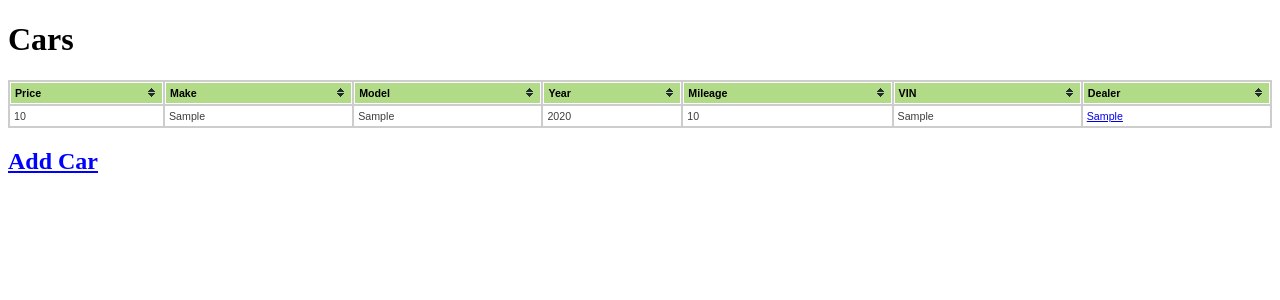
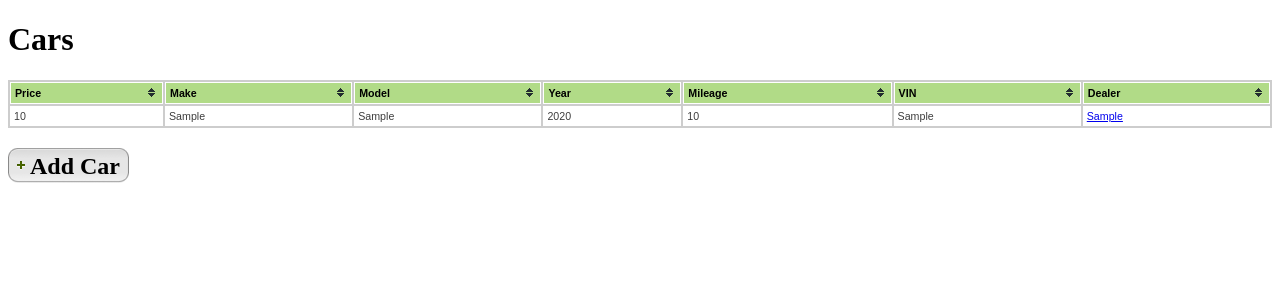
Before and after one commit to bakineggs/cars, a PHP site: page / in a window 1280 px wide. Shown: the top 300 px of the page. Run offline with PHP 8.4, Linux system fonts and the light colour scheme; tables that the repository leaves empty hold one stand-in row (values such as "Sample post").

Commit message:
style "Add Car" button

```diff
--- a/cars.js
+++ b/cars.js
@@ -47,4 +47,8 @@ $(document).ready(function() {
       }
     });
   });
+  $.each($('.plus_button'), function(i, el) {
+    contents = $(el).html();
+    $(el).html('').removeClass('plus_button').addClass('real_plus_button').append($(document.createElement('span')).addClass('top_right').append($(document.createElement('span')).addClass('bottom_left').append($(document.createElement('span')).addClass('bottom_right').append($(document.createElement('span')).addClass('plus').html(contents)))));
+  });
 });
--- a/index.php
+++ b/index.php
@@ -89,7 +89,7 @@ $cars = Car::findAll();
     </div>
     <div id="add_link_container">
       <h2>
-        <a id="add_link">Add Car</a>
+        <a id="add_link" class="plus_button">Add Car</a>
       </h2>
     </div>
   </body>
--- a/style.css
+++ b/style.css
@@ -1,8 +1,35 @@
 #add_link_container {
   display: none;
 }
-#add_link {
+.plus_button {
   text-decoration: underline;
   color: #00f;
   cursor: pointer;
 }
+.real_plus_button {
+  display: block;
+  float: left;
+  background: url(images/button.gif);
+}
+.real_plus_button:hover {
+  cursor: pointer;
+  text-decoration: underline;
+}
+.real_plus_button .top_right {
+  display: block;
+  background: url(images/button.gif) no-repeat right top;
+}
+.real_plus_button .bottom_left {
+  display: block;
+  background: url(images/button.gif) no-repeat left bottom;
+}
+.real_plus_button .bottom_right {
+  display: block;
+  background: url(images/button.gif) no-repeat right bottom;
+}
+.real_plus_button .plus {
+  display: block;
+  padding: 5px 9px 3px 22px;
+  background: url(images/plus.gif) no-repeat 9px center;
+  vertical-align: middle;
+}
```
Also changed, not shown: images/button.gif (added), images/plus.gif (added).
